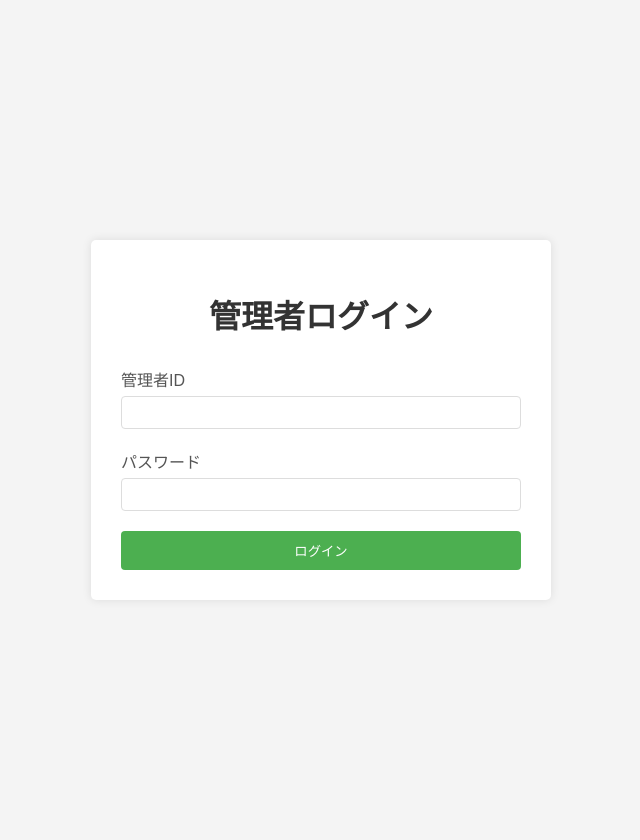
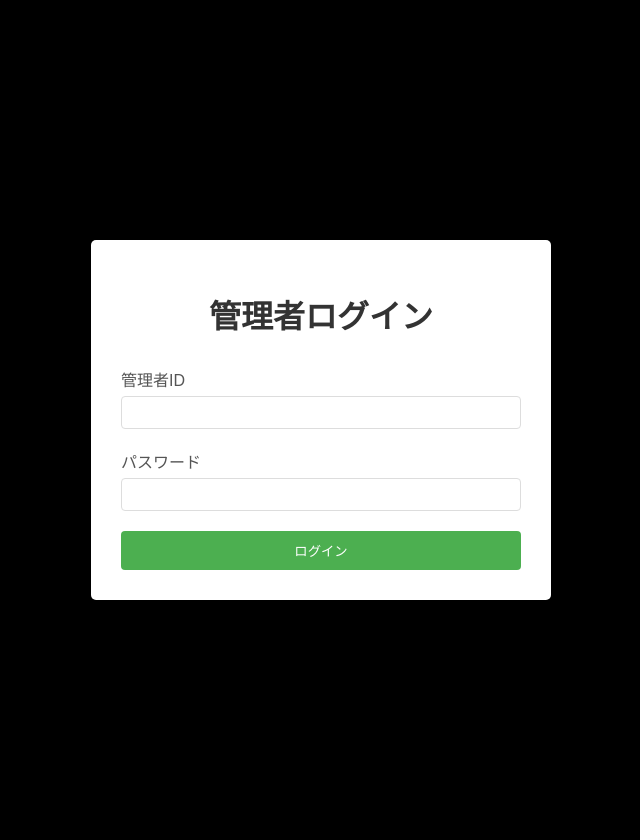
Before and after one commit to 2201237/Playmate, a PHP site: page /login.php in a window 1280 px wide. Shown: the whole page, without its empty margins (319-959 px from the left). Run offline with PHP 8.4, Linux system fonts and the light colour scheme.

Commit message:
Update login.css

```diff
--- a/admin/css/login.css
+++ b/admin/css/login.css
@@ -1,6 +1,6 @@
 body {
     font-family: Arial, sans-serif;
-    background-color: #f4f4f4;
+    background-color: #000000;
     margin: 0;
     padding: 20px;
     display: flex;
```
